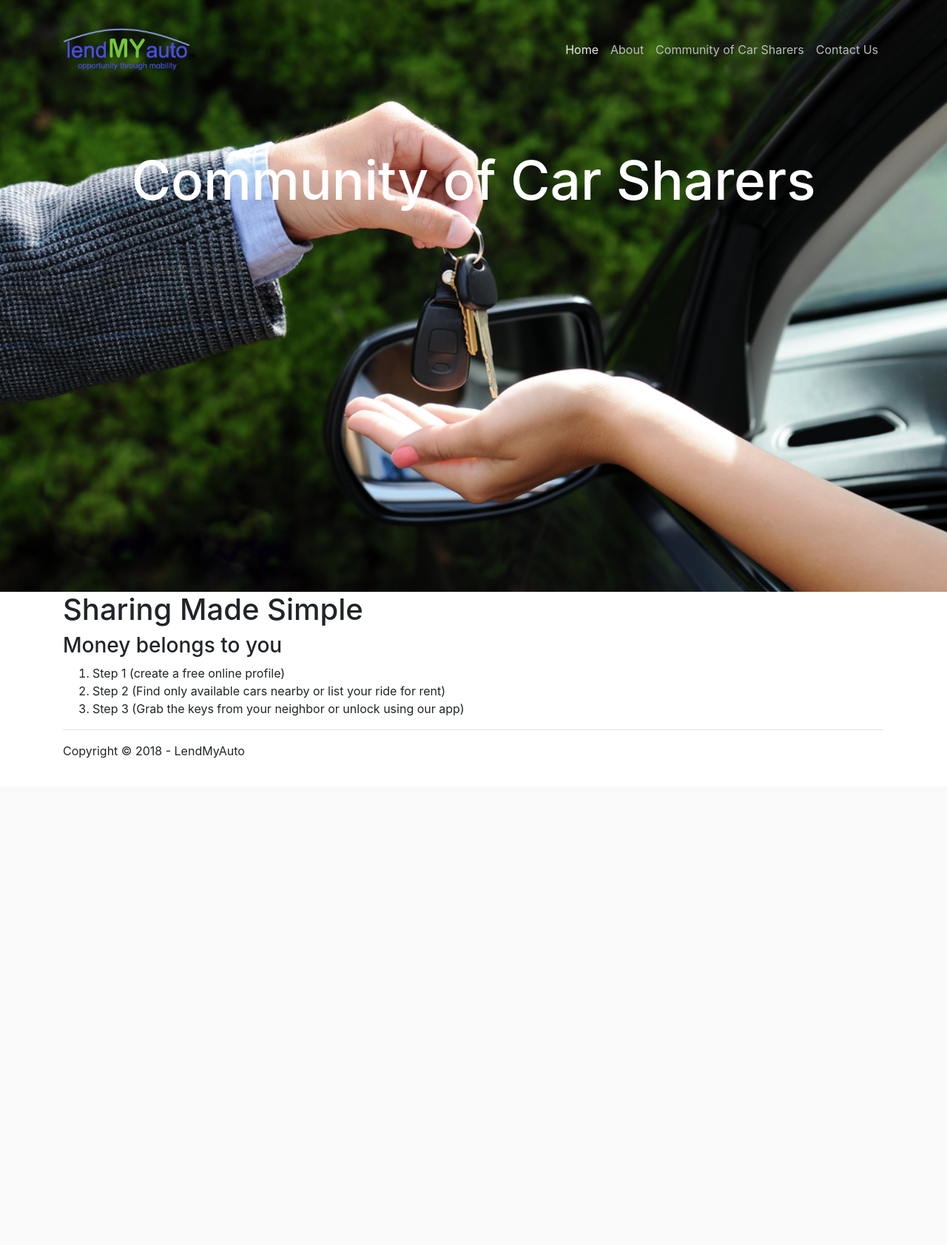
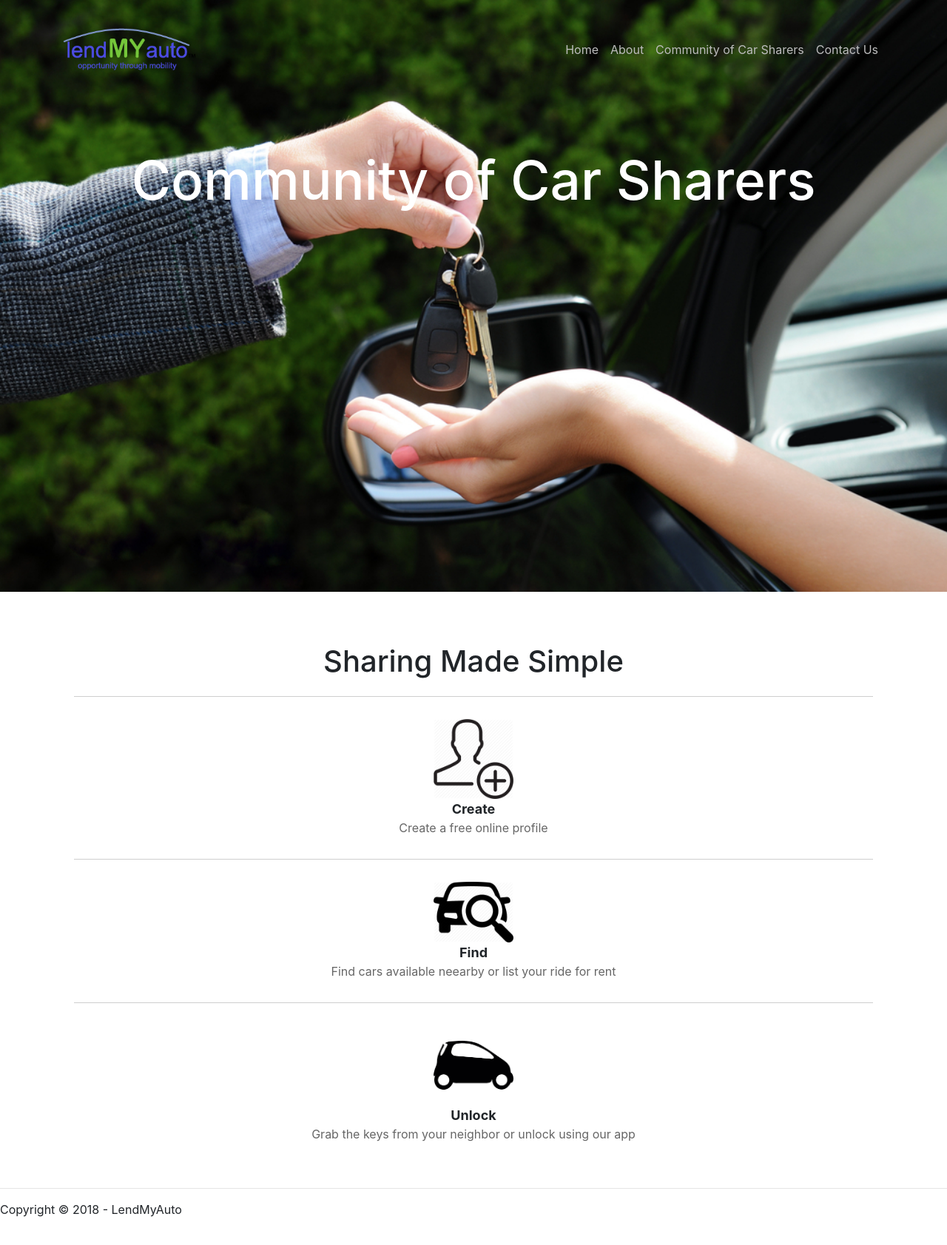
Before and after one commit to mateoreyrosa/lendmyautoinfo, an ASP.NET MVC app: page /Home/Sharing in a window 1280 px wide. Shown: the whole page at 74% size. Before the commit the page ends 1025 px from the top, so only its background shows below. Run offline with ASP.NET Core 8 and stand-ins for ASP.NET MVC 5, Linux system fonts and the light colour scheme; the project's own start-up code is not run, and a stand-in starts its controllers and pages; some libraries are stand-ins or nearby versions.

Commit message:
Added steps

```diff
--- a/lendmyautoinfo/lendmyautoinfo/Content/Site.css
+++ b/lendmyautoinfo/lendmyautoinfo/Content/Site.css
@@ -17,11 +17,7 @@ body {
 }
 
 /* Set width on the form input elements since they're 100% wide by default */
-input,
-select,
-textarea {
-    max-width: 280px;
-}
+
 
 .pill {
     width: 40%;
@@ -33,6 +29,15 @@ textarea {
     z-index: 9999;
     padding-top: 9px;
 }
+
+.pill-text {
+    z-index: inherit;
+    color: white;
+    white-space: nowrap;
+    text-align: center;
+    font: normal 15px / 27px "Roboto", Helvetica, Arial, Verdana, sans-serif;
+}
+
 
 /*Image style for navbar and the main heading per page */
 
@@ -46,6 +51,14 @@ header {
 .navbar {
     transition: background-color 1s ease 0s;
 }
+
+.nav-link {
+    color: #BDBDBE !important;
+
+}
+    .nav-link:hover {
+        color: #E6E7E7 !important;
+    }
 header > p {
     text-align: center;
     padding: 20px 60px;
@@ -59,10 +72,7 @@ header > .btn {
     font-size: 1.2em;
 
  }
-.btn:hover {
-    color: #C57ED3;
-    border-color: #C57ED3;
-}
+
 header > .heading {
     color: white;
     text-align: center;
@@ -88,3 +98,26 @@ header > .heading {
     transition: color 1s ease 0s;
 }
 /*End solid styles*/
+
+
+.steps {
+
+    padding-top:15px;
+    padding-bottom:15px;
+}
+
+.step {
+    border-top-width: 1px;
+    border-top-style: solid;
+    border-top-color: rgb(206, 206, 206);
+    padding-top: 30px;
+    padding-bottom: 30px;
+}
+.step-title {
+    font-weight: 700;
+    font-size: 18px;
+}
+.step-description {
+    color: #666;
+    font-size: 16px;
+}
--- a/lendmyautoinfo/lendmyautoinfo/Controllers/HomeController.cs
+++ b/lendmyautoinfo/lendmyautoinfo/Controllers/HomeController.cs
@@ -29,7 +29,13 @@ namespace lendmyautoinfo.Controllers
         [HttpPost]
         public ActionResult Contact(ContactUsData model)
         {
-            return View();
+            ModelState.Clear();
+            ContactUsData returnModel = new ContactUsData() {
+                AlertName = model.Name,
+                Success = true,
+            };
+
+            return View(returnModel);
         }
 
         public ActionResult Sharing()
--- a/lendmyautoinfo/lendmyautoinfo/Models/ContactUsData.cs
+++ b/lendmyautoinfo/lendmyautoinfo/Models/ContactUsData.cs
@@ -10,5 +10,7 @@ namespace lendmyautoinfo.Models
         public string EmailAddress { get; set; }
         public string Name { get; set; }
         public string Message { get; set; }
+        public bool Success { get; set; }
+        public string AlertName { get; set; }
     }
 }
--- a/lendmyautoinfo/lendmyautoinfo/Views/Home/Sharing.cshtml
+++ b/lendmyautoinfo/lendmyautoinfo/Views/Home/Sharing.cshtml
@@ -4,23 +4,45 @@
 
 }
 
-<div>
+<div class="container" style="padding-top:70px; text-align:center">
     <h1>Sharing Made Simple</h1>
+    <div class="steps">
+        <div class="step">
+            <div class="row">
+                <div class="col-lg-12">
 
-    <h3>Money belongs to you</h3>
-    <ol>
-        <li>
-            Step 1 (create a free online profile)
-        </li>
-        <li>
-            Step 2 (Find only available cars nearby or list your ride for rent)
-        </li>
-        <li>
-            Step 3 (Grab the keys from your neighbor or unlock using our app)
-        </li>
+                    <img src="~/Images/addaccount.png" style="width:10%;" />
+                    <div class="step-title">
+                        Create
+                    </div>
+                    <div class="step-description">
+                        Create a free online profile
+                    </div>
+                </div>
 
-    </ol>
+            </div>
 
+        </div>
+        <div class="step">
+            <img src="~/Images/findcar.png" style="width:10%;" />
+            <div class="step-title">
+                Find
+            </div>
+            <div class="step-description">
+                Find cars available neearby or list your ride for rent
+            </div>
+        </div>
+        <div class="step">
+            <img src="~/Images/unlockcar.png" style="width:10%;" />
+            <div class="step-title">
+                Unlock
+            </div>
+            <div class="step-description">
+                Grab the keys from your neighbor or unlock using our app
+            </div>
+        </div>
+    </div>
+        </div>
 </div>
 @section scripts{
     <script>
--- a/lendmyautoinfo/lendmyautoinfo/Views/Shared/_Layout.cshtml
+++ b/lendmyautoinfo/lendmyautoinfo/Views/Shared/_Layout.cshtml
@@ -9,7 +9,7 @@
 </head>
 <body>
     <header id="headerPic">
-        <h1 style="font-size:73px" class="heading"></h1>
+        <h1 style="font-size:73px; " class="heading"></h1>
         <p></p>
     </header>
     <nav class="navbar navbar-expand-lg fixed-top navbar-light">
@@ -23,16 +23,16 @@
             <div class="collapse navbar-collapse" id="navbarNav">
                 <ul class="navbar-nav flex-fill w-100 flex-nowrap justify-content-end">
                     <li class="nav-item active">
-                        <a class="nav-link" style="color:#E6E7E7;" href="/Home">Home <span class="sr-only">(current)</span></a>
+                        <a class="nav-link"  href="/Home">Home <span class="sr-only">(current)</span></a>
                     </li>
                     <li class="nav-item">
-                        <a class="nav-link" style="color:#BDBDBE" href="/Home/About">About</a>
+                        <a class="nav-link" href="/Home/About">About</a>
                     </li>
                     <li class="nav-item">
-                        <a class="nav-link" style="color:#BDBDBE" href="/Home/Sharing">Community of Car Sharers</a>
+                        <a class="nav-link" href="/Home/Sharing">Community of Car Sharers</a>
                     </li>
                     <li class="nav-item">
-                        <a class="nav-link" style="color:#BDBDBE" href="/Home/Contact">Contact Us</a>
+                        <a class="nav-link" href="/Home/Contact">Contact Us</a>
                     </li>
                 </ul>
             </div>
```
Also changed, not shown: lendmyautoinfo/lendmyautoinfo/Views/Home/Contact.cshtml (+21 -5 lines), lendmyautoinfo/lendmyautoinfo/Views/Home/Index.cshtml (+19 -3 lines), lendmyautoinfo/lendmyautoinfo/Images/addaccount.png (added), lendmyautoinfo/lendmyautoinfo/Images/findcar.png (added), lendmyautoinfo/lendmyautoinfo/Images/unlockcar.png (added), lendmyautoinfo/lendmyautoinfo/lendmyautoinfo.csproj.
